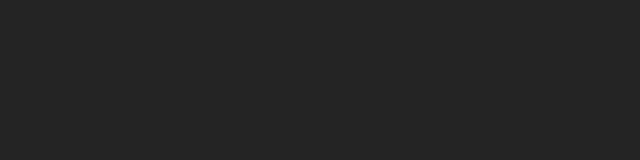
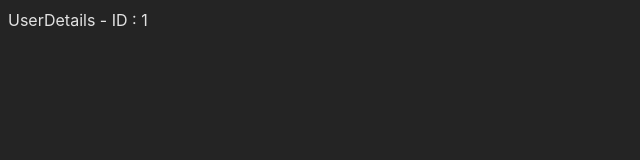
Before and after one commit to GhMamadreza84/react-query-practice, a React (Vite) app: page /users/1 in a window 1280 px wide. Shown: the top 160 px of the page, without its empty margins (0-640 px from the left). Built offline with nearby package versions, Linux system fonts and the light colour scheme; the HTML template or start-up script is replaced by a standard one.

Commit message:
show id in userdetails component

```diff
--- a/src/components/UserDetails.jsx
+++ b/src/components/UserDetails.jsx
@@ -2,7 +2,7 @@
 
 const UserDetails = () => {
   const { id } = useParams();
-  return <div></div>;
+  return <div>UserDetails - ID : {id}</div>;
 };
 
 export default UserDetails;
```
